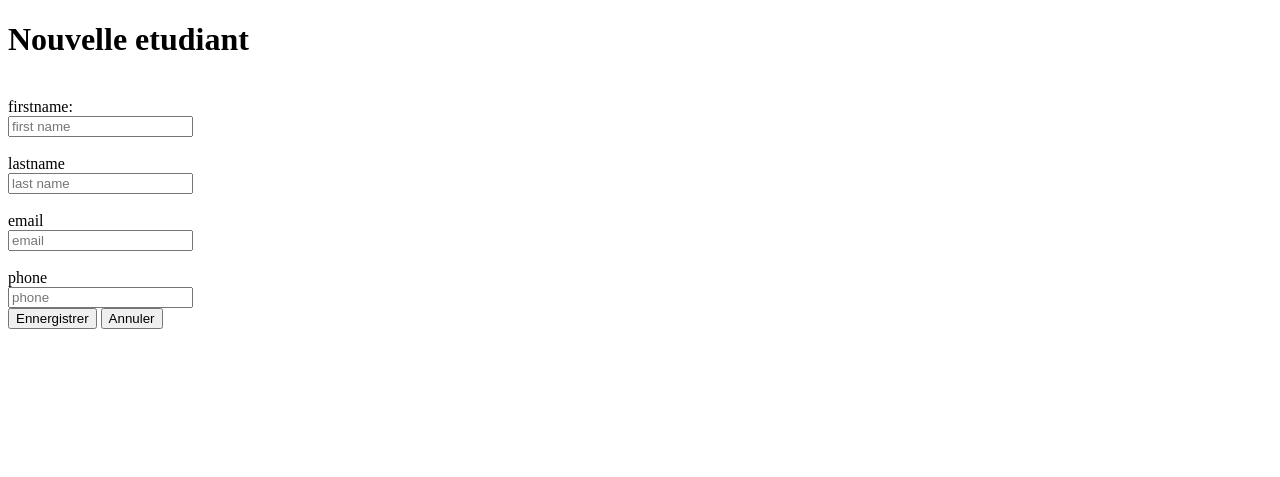
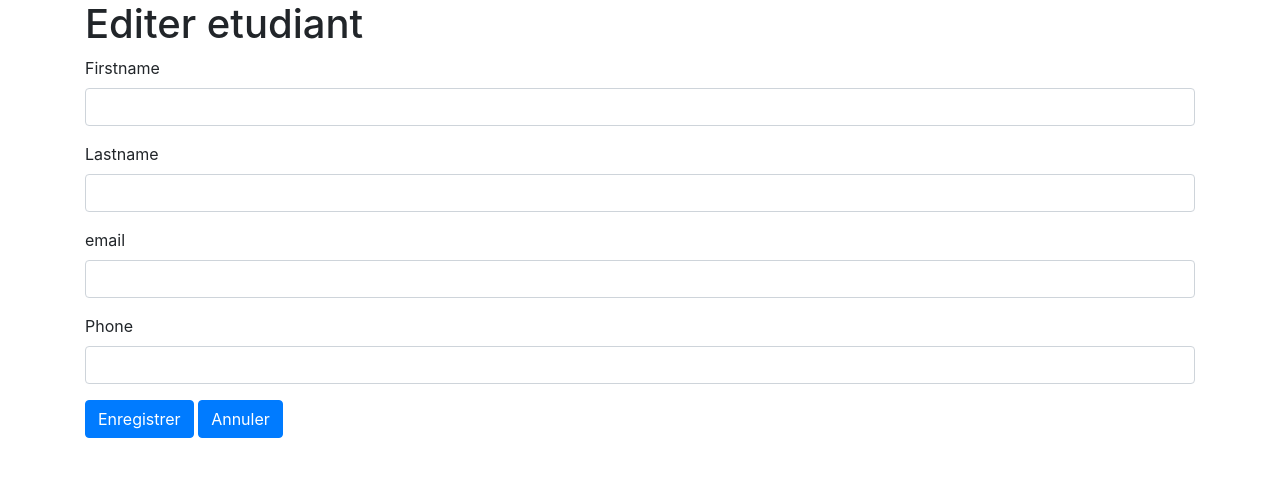
Before and after one commit to Ameni121/tp3, a PHP site: page /create.php in a window 1280 px wide. Shown: the top 477 px of the page. Run offline with PHP 8.4, Linux system fonts and the light colour scheme.

Commit message:
Update create.php

```diff
--- a/create.php
+++ b/create.php
@@ -1,35 +1,49 @@
-<!Doctype html>
+<!DOCTYPE html>
+<html lang="en">
 <head>
-<title>exercice1</title>
-
+    <meta charset="UTF-8">
+    <meta name="viewport" content="width=device-width, initial-scale=1.0">
+    <meta http-equiv="X-UA-Compatible" content="ie=edge">
+    <!-- Latest compiled and minified CSS -->
+<link rel="stylesheet" href="https://maxcdn.bootstrapcdn.com/bootstrap/4.3.1/css/bootstrap.min.css">
+    <title>Document</title>
 </head>
 <body>
-
-  <form method="post" action="store.php">
-  <h1>Nouvelle etudiant </h1>
-  <div>
-  <div>
-  <br>firstname: <br>
-  <input type="text" placeholder="first name" name="firstname">
-</div>
-</div>
-<div>
-<br> lastname <br>
-<input type="text"placeholder="last name" name="lastname">
-</div>
-<div>
-<br> email<br>
-<input type="text"placeholder="email" name="email">
-</div>
-<div>
-<br> phone<br>
-<input type="text"placeholder="phone" name="phone">
-</div>
-
-<button> Ennergistrer  </button>
-<button> Annuler  </button>
-</body>
+<div class="container">
+        <fieldset>
+            <form action="update.php" method="post">
+                <h1>Editer etudiant</h1>
+                <div class="form-group">
+                    <label for="firstname">Firstname</label>
+                    <input type="text" name="firstname" id="fn" class="form-control">
+                </div>
+                <div class="form-group">
+                    <label for="lastname">Lastname</label>
+                    <input type="text" name="lastname" id="ln" class="form-control">
+                </div>
+                <div class="form-group">
+                    <label for="email">email</label>
+                    <input type="email" name="email" id="en" class="form-control">
+                </div>
+                <div class="form-group">
+                    <label for="phone">Phone</label>
+                    <input type="tel" name="phone" id="pn" class="form-control">
+                </div>
+               <input type="button" value="Enregistrer" class="btn btn-primary">
+                <input type="button" value="Annuler" class="btn btn-primary">
+            </form>
+        </fieldset>
+    </div>
 
 
+    <!-- jQuery library -->
+<script src="https://ajax.googleapis.com/ajax/libs/jquery/3.4.1/jquery.min.js"></script>
 
+<!-- Popper JS -->
+<script src="https://cdnjs.cloudflare.com/ajax/libs/popper.js/1.14.7/umd/popper.min.js"></script>
+
+<!-- Latest compiled JavaScript -->
+<script src="https://maxcdn.bootstrapcdn.com/bootstrap/4.3.1/js/bootstrap.min.js"></script>
+
+</body>
 </html>
```
